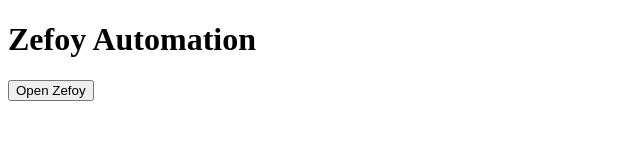
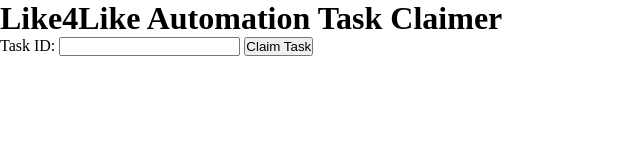
Before and after one commit to ShehzadAhmadgg/TikTok-Up-Bot-, a plain HTML site: page index.html in a window 1280 px wide. Shown: the whole page, without its empty margins (0-640 px from the left). Drawn offline with Linux system fonts and the light colour scheme.

Commit message:
Update index.html

```diff
--- a/index.html
+++ b/index.html
@@ -3,20 +3,16 @@
 <head>
     <meta charset="UTF-8">
     <meta name="viewport" content="width=device-width, initial-scale=1.0">
-    <title>Zefoy Controller</title>
-    <script>
-        function openZefoy() {
-            let newWindow = window.open("https://zefoy.com", "_blank");
-            if (newWindow) {
-                newWindow.focus();
-            } else {
-                alert("Pop-up Blocker ko disable karein!");
-            }
-        }
-    </script>
+    <title>Like4Like Automation</title>
+    <link rel="stylesheet" href="style.css">
 </head>
 <body>
-    <h1>Zefoy Automation</h1>
-    <button onclick="openZefoy()">Open Zefoy</button>
+    <h1>Like4Like Automation Task Claimer</h1>
+    <form id="claimForm">
+        <label for="taskId">Task ID:</label>
+        <input type="text" id="taskId" name="taskId" required>
+        <button type="submit">Claim Task</button>
+    </form>
+    <script src="script.js"></script>
 </body>
-</html>
+    </html>
```
